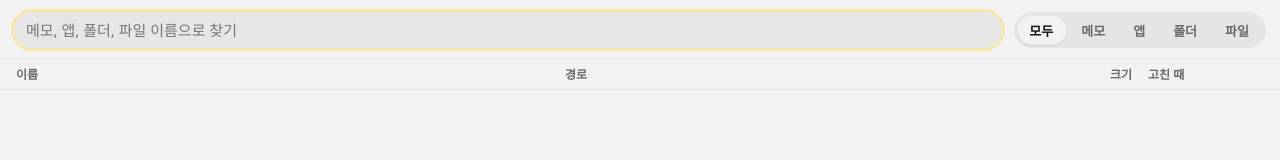
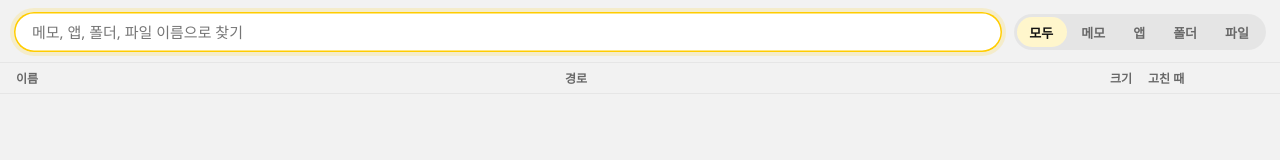
Before and after one commit to lmg6983-dotcom/MagicKey, a plain HTML site: page ui/finder.html in a window 1280 px wide. Drawn offline with Linux system fonts and the light colour scheme.

Commit message:
fix(ui): 단축키 · 업데이트 · 모두 찾기 창도 One UI 알약으로
- 단추: 테두리 네모 → 알약 · 옅은 바탕, 포커스 노랑
- 모두 찾기: 흰 알약 입력칸(입력창과 같은 포커스), 고른 탭 연노랑
- 업데이트 바뀐 점 칸: 테두리 없는 둥근 카드

Co-Authored-By: Claude Opus 5.5 <noreply@anthropic.com>
Claude-Session: https://claude.ai/code/session_017L2HYKu86tV62Z4mLWstGm

```diff
--- a/ui/finder.css
+++ b/ui/finder.css
@@ -8,17 +8,17 @@ body {
 
 .finder-top { display: flex; align-items: center; gap: 12px; padding: 12px 14px 10px; border-bottom: 1px solid var(--line); }
 .finder-input {
-  flex: 1; min-width: 0; height: 36px; padding: 0 12px; box-sizing: border-box;
-  border: 0; border-radius: 999px; background: var(--fill-tab); color: var(--text);
+  flex: 1; min-width: 0; height: 40px; padding: 0 18px; box-sizing: border-box;
+  border: 0; border-radius: 999px; background: var(--card); color: var(--text); box-shadow: 0 1px 2px rgba(0, 0, 0, 0.05), inset 0 0 0 1px var(--line);
   font: inherit; font-size: 15px; outline: none;
 }
-.finder-input:focus { border-color: var(--brand); box-shadow: 0 0 0 3px color-mix(in srgb, var(--brand) 30%, transparent); }
+.finder-input:focus { box-shadow: inset 0 0 0 1.5px var(--brand), 0 0 0 4px color-mix(in srgb, var(--brand) 16%, transparent); } /* 입력창과 같은 포커스 */
 .finder-tabs { display: flex; flex: none; gap: 2px; padding: 3px; border-radius: 999px; background: var(--fill-tab); }
 .finder-tabs button {
   height: 30px; padding: 0 12px; border: 0; border-radius: 999px; background: transparent; color: var(--muted);
   font: inherit; font-weight: 700; cursor: pointer; white-space: nowrap;
 }
-.finder-tabs button[aria-selected="true"] { background: var(--surface); color: var(--text); box-shadow: 0 1px 2px rgba(0, 0, 0, 0.1), inset 0 0 0 1px var(--line); }
+.finder-tabs button[aria-selected="true"] { background: var(--sel); color: var(--text); box-shadow: none; } /* 고른 탭은 연노랑 알약 (메모킹 · MagicSystem 탭과 같게) */
 .finder-tabs button:focus-visible { outline: 2px solid var(--focus-ring); outline-offset: 1px; }
 .finder-tabs .n { margin-left: 2px; color: var(--muted); font-weight: 600; font-variant-numeric: tabular-nums; }
 
```
Also changed, not shown: ui/update.css (+4 -4 lines).
